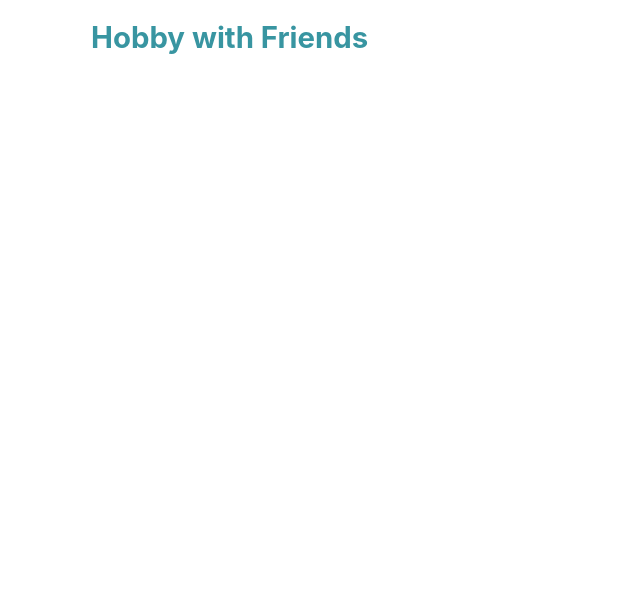
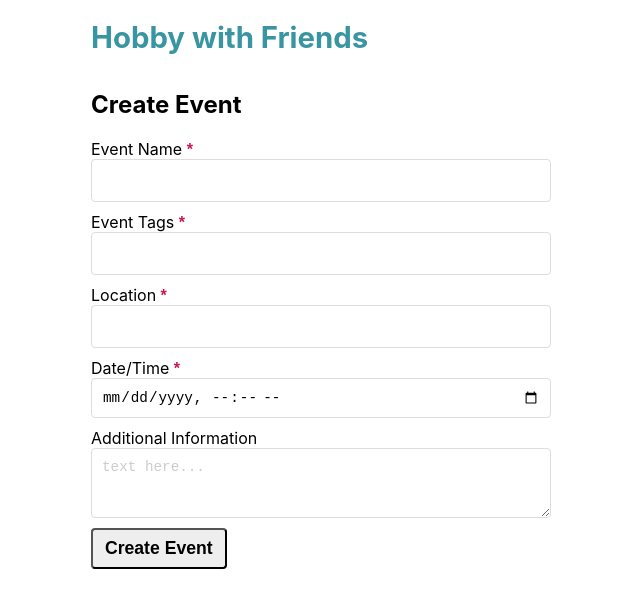
Before and after one commit to amichot/hobby-with-friends, a React (Create React App) app: page /create in a window 1280 px wide. Shown: the top 608 px of the page, without its empty margins (319-959 px from the left). Built offline with nearby package versions, Linux system fonts and the light colour scheme.

Commit message:
added create event page html

```diff
--- a/src/components/App/App.js
+++ b/src/components/App/App.js
@@ -4,6 +4,7 @@ import {Route, Switch} from 'react-router-dom';
 import Header from '../Header/Header';
 import LoginPage from '../../routes/LoginPage/LoginPage';
 import RegistrationPage from '../../routes/RegistrationPage/RegistrationPage';
+import CreateEventPage from '../../routes/CreateEventPage/CreateEventPage';
 
 import './App.css';
 
@@ -19,6 +20,7 @@ class App extends Component {
             <Switch>
               <Route path="/login" component={LoginPage} />
               <Route path="/register" component={RegistrationPage} />
+              <Route path="/create" component={CreateEventPage} />
             </Switch>
           }
         </main>
--- /dev/null
+++ b/src/components/EventForm/EventForm.js
@@ -0,0 +1,69 @@
+import React, {Component} from 'react';
+import {Button, Input, Required, Textarea} from '../Utils/Utils';
+
+export default class EventForm extends Component {
+  render() {
+    return (
+      <form className="EventForm">
+        <div className="event_name">
+          <label htmlFor="EventForm__event_name">
+            Event Name <Required />
+          </label>
+          <Input
+            name="event_name"
+            type="text"
+            required
+            id="EventForm__event_name"
+          />
+        </div>
+        <div className="event_tags">
+          <label htmlFor="EventForm__event_tags">
+            Event Tags <Required />
+          </label>
+          <Input
+            name="event_tags"
+            type="text"
+            required
+            id="EventForm__event_tags"
+          />
+        </div>
+        <div className="location">
+          <label htmlFor="EventForm__location">
+            Location <Required />
+          </label>
+          <Input
+            name="location"
+            type="text"
+            required
+            id="EventForm__location"
+          />
+        </div>
+        <div className="date_time">
+          <label htmlFor="EventForm__date_time">
+            Date/Time <Required />
+          </label>
+          <Input
+            name="date_time"
+            type="datetime-local"
+            pattern="[0-9]{4}-[0-9]{2}-[0-9]{2}T[0-9]{2}:[0-9]{2}"
+            required
+            id="EventForm__date_time"
+          />
+        </div>
+        <div className="Additional_information">
+          <label htmlFor="EventForm__Additional_information">
+            Additional Information
+          </label>
+          <Textarea
+            name="Additional_information"
+            id="EventForm__Additional_information"
+            cols="30"
+            rows="3"
+            placeholder="text here..."
+          />
+        </div>
+        <Button type="submit">Create Event</Button>
+      </form>
+    );
+  }
+}
--- /dev/null
+++ b/src/routes/CreateEventPage/CreateEventPage.js
@@ -0,0 +1,14 @@
+import React, {Component} from 'react';
+import {Section} from '../../components/Utils/Utils';
+import EventForm from '../../components/EventForm/EventForm';
+
+export default class LoginPage extends Component {
+  render() {
+    return (
+      <Section className="CreateEvent">
+        <h2>Create Event</h2>
+        <EventForm />
+      </Section>
+    );
+  }
+}
```
